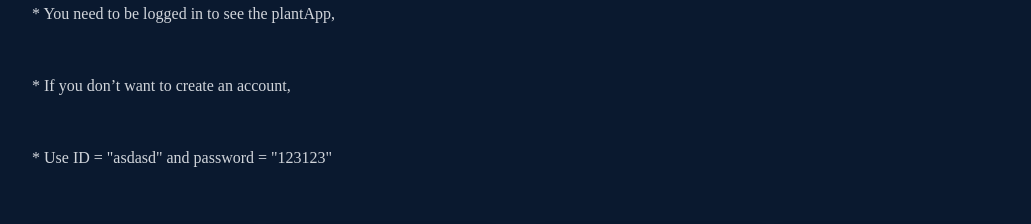
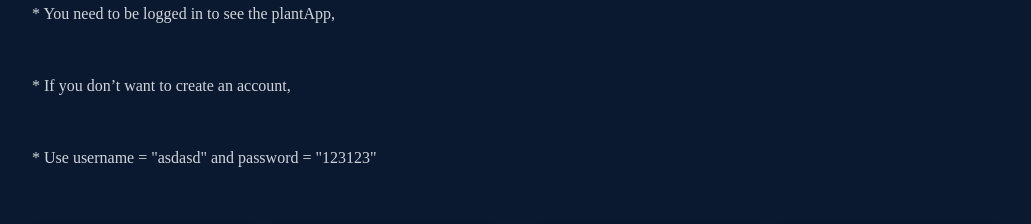
Before and after one commit to AnilBASARAN/portfolio-website-v2, a React (Create React App) app: page / in a window 1280 px wide. Shown: the part 4720-4944 px from the top of the page, without its empty margins (124-1155 px from the left). Built offline with nearby package versions, Linux system fonts and the light colour scheme.

Commit message:
not ID, its username

```diff
--- a/src/components/Projects.jsx
+++ b/src/components/Projects.jsx
@@ -18,7 +18,7 @@ const Projects = () => {
             <p className='py-6'>* Because it uses a live server it takes 45-60 seconds to open</p>
             <p className='py-6'>* You need to be logged in to see the plantApp,</p>
             <p className='py-6'>* If you don’t want to create an account,</p>
-            <p className='py-6'>* Use ID = "asdasd" and password = "123123"</p>
+            <p className='py-6'>* Use username = "asdasd" and password = "123123"</p>
           </div>
         </div>
 
```
